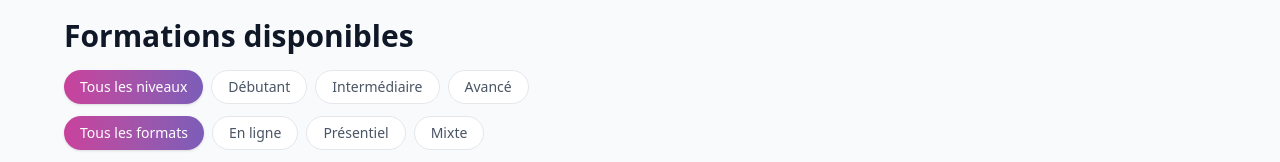
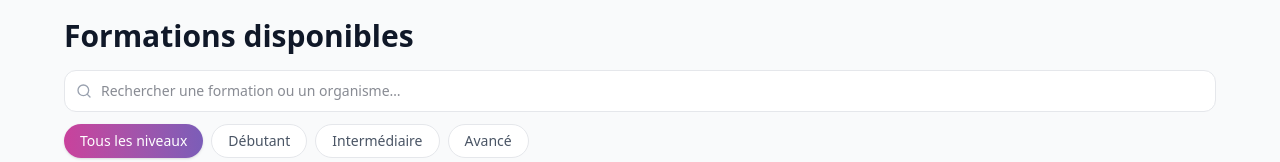
Before and after one commit to keilua/ia-loire-valley, a React (Vite) app: page /se-former in a window 1280 px wide. Shown: the part 510-672 px from the top of the page. Built offline with nearby package versions, Linux system fonts and the light colour scheme; no server answers.

Commit message:
feat(formations): ajout de champs de recher

```diff
--- a/src/pages/TrainingPage.tsx
+++ b/src/pages/TrainingPage.tsx
@@ -1,6 +1,6 @@
-import { useState } from 'react'
+import { useState, useRef } from 'react'
 import { Link } from 'react-router-dom'
-import { ArrowLeft, GraduationCap, ArrowRight, ChevronLeft, ChevronRight } from 'lucide-react'
+import { ArrowLeft, GraduationCap, ArrowRight, ChevronLeft, ChevronRight, Search } from 'lucide-react'
 import { Button } from '../components/ui/Button'
 import { Card } from '../components/ui/card'
 import { useTrainings, usePlatforms } from '../hooks/useData'
@@ -12,18 +12,27 @@ const PER_PAGE = 6
 export function TrainingPage() {
   const [selectedLevel, setSelectedLevel] = useState<TrainingLevel | 'all'>('all')
   const [selectedFormat, setSelectedFormat] = useState<TrainingFormat | 'all'>('all')
+  const [search, setSearch] = useState('')
   const [page, setPage] = useState(0)
+  const sectionRef = useRef<HTMLDivElement>(null)
 
   const { data: trainings = [], loading, error } = useTrainings()
   const { data: platforms = [] } = usePlatforms()
 
-  const filteredTrainings = trainings.filter(t =>
-    (selectedLevel === 'all' || t.level === selectedLevel) &&
-    (selectedFormat === 'all' || t.format === selectedFormat),
-  )
+  const filteredTrainings = trainings.filter(t => {
+    const q = search.toLowerCase()
+    return (selectedLevel === 'all' || t.level === selectedLevel) &&
+      (selectedFormat === 'all' || t.format === selectedFormat) &&
+      (q === '' || t.title.toLowerCase().includes(q) || t.provider.toLowerCase().includes(q))
+  })
 
   const totalPages = Math.ceil(filteredTrainings.length / PER_PAGE)
   const pagedTrainings = filteredTrainings.slice(page * PER_PAGE, (page + 1) * PER_PAGE)
+
+  function goToPage(p: number) {
+    setPage(p)
+    sectionRef.current?.scrollIntoView({ behavior: 'smooth', block: 'start' })
+  }
 
   function setFilter<T>(setter: (v: T) => void) {
     return (v: T) => { setter(v); setPage(0) }
@@ -59,11 +68,22 @@ export function TrainingPage() {
         </Card>
 
         {/* Training from DB */}
-        <div className="mb-12">
+        <div className="mb-12" ref={sectionRef}>
           <h2 className="text-3xl font-bold text-gray-900 mb-4">Formations disponibles</h2>
 
           {/* Filters */}
           <div className="flex flex-col gap-3 mb-6">
+            {/* Search */}
+            <div className="relative">
+              <Search className="absolute left-3 top-1/2 -translate-y-1/2 w-4 h-4 text-gray-400" />
+              <input
+                type="text"
+                placeholder="Rechercher une formation ou un organisme…"
+                value={search}
+                onChange={e => { setSearch(e.target.value); setPage(0) }}
+                className="w-full pl-9 pr-4 py-2.5 text-sm border border-gray-200 rounded-xl bg-white focus:outline-none focus:ring-2 focus:ring-magenta/30 focus:border-magenta"
+              />
+            </div>
             <div className="flex flex-wrap gap-2">
               {(['all', 'Débutant', 'Intermédiaire', 'Avancé'] as const).map(lvl => (
                 <button
@@ -130,7 +150,7 @@ export function TrainingPage() {
               {totalPages > 1 && (
                 <div className="flex items-center justify-center gap-2">
                   <button
-                    onClick={() => setPage(p => p - 1)}
+                    onClick={() => goToPage(page - 1)}
                     disabled={page === 0}
                     className="p-2 rounded-xl border border-gray-200 bg-white text-gray-600 hover:bg-gray-50 disabled:opacity-30 disabled:cursor-not-allowed transition-all"
                   >
@@ -139,7 +159,7 @@ export function TrainingPage() {
                   {Array.from({ length: totalPages }, (_, i) => (
                     <button
                       key={i}
-                      onClick={() => setPage(i)}
+                      onClick={() => goToPage(i)}
                       className={`w-9 h-9 rounded-xl text-sm font-medium transition-all ${
                         page === i
                           ? 'bg-linear-to-r from-magenta to-violet text-white shadow-sm'
@@ -150,7 +170,7 @@ export function TrainingPage() {
                     </button>
                   ))}
                   <button
-                    onClick={() => setPage(p => p + 1)}
+                    onClick={() => goToPage(page + 1)}
                     disabled={page === totalPages - 1}
                     className="p-2 rounded-xl border border-gray-200 bg-white text-gray-600 hover:bg-gray-50 disabled:opacity-30 disabled:cursor-not-allowed transition-all"
                   >
```
